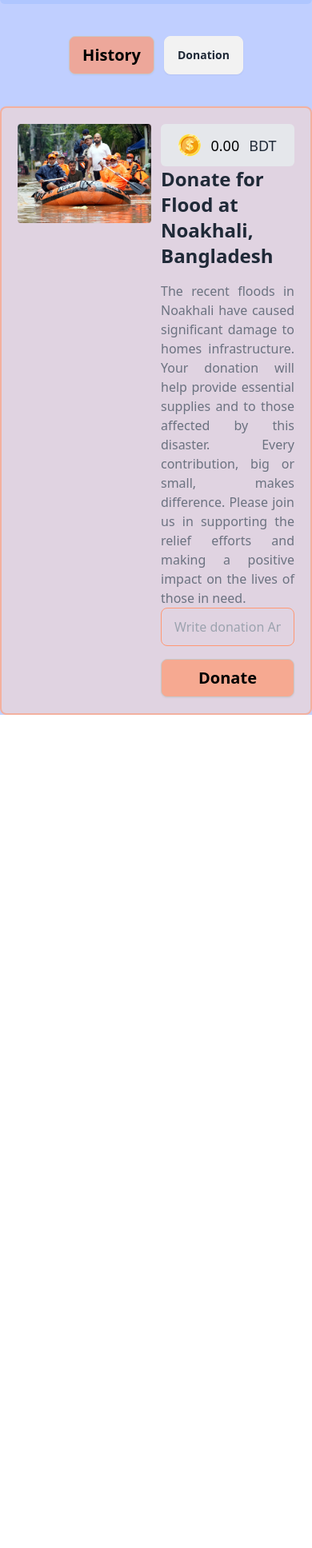
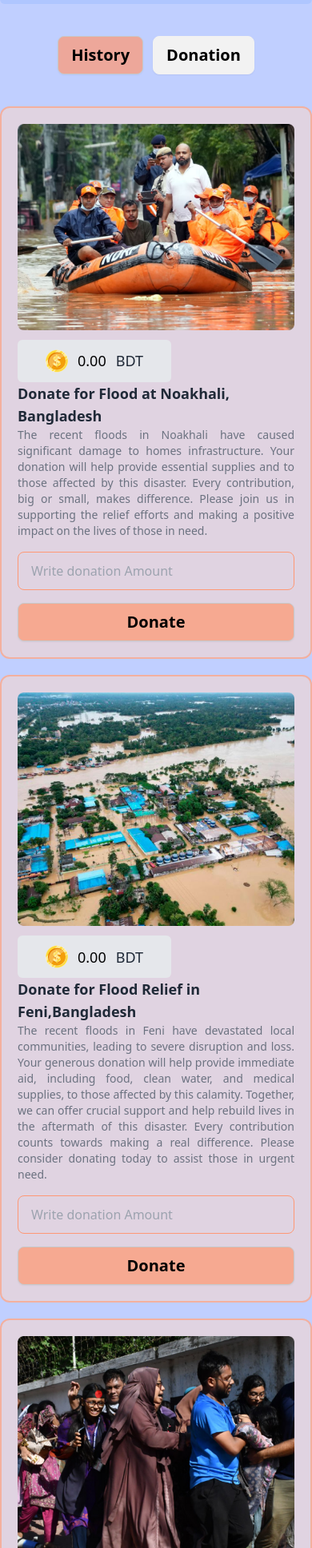
Before and after one commit to fmahadihasan1/donate-bangladesh, a plain HTML site: page index.html in a window 390 px wide. Shown: the part 64-2000 px from the top of the page at 80% size. Before the commit the page ends 958 px from the top, so only its background shows below. Drawn offline with nearby package versions, Linux system fonts and the light colour scheme.

Commit message:
3 card has been added and responsivness also added for cards

```diff
--- a/index.html
+++ b/index.html
@@ -93,16 +93,17 @@
 
       <div class="flex justify-center gap-3 py-10">
         <button class="btn btn btn-active text-black text-xl bg-[rgba(255,153,116,0.72)] hover:bg-[rgb(255,152,116)]">History</button>
-        <button class="btn">Donation</button>
+
+        <button class="btn text-black text-xl ">Donation</button>
       </div>
 
       <!-- Donation Cards -->
 
       <div
-        class="bg-[rgb(255,215,196)] bg-opacity-50 border-2 border-[#ff997498] rounded-lg"
+        class=" rounded-lg flex flex-col gap-5"
       >
         <!-- Card 1 -->
-        <div class="container flex p-5 gap-3">
+        <div class="border-2 border-[#ff997498] bg-[rgb(255,215,196)] bg-opacity-50 flex p-5 gap-3 flex-col md:flex-row rounded-xl">
           <div class="flex-1">
             <img class="w-full" src="./assets/noakhali.png" alt="" />
           </div>
@@ -119,10 +120,10 @@
             </a>
 
             <div>
-              <h1 class="font font-bold text-2xl mb-4">
+              <h1 class="font font-bold text-lg md:text-2xl md:mb-4">
                 Donate for Flood at Noakhali, Bangladesh
               </h1>
-              <p class="text-justify text-gray-500">
+              <p class="text-justify text-gray-500 text-sm md:text-base ">
                 The recent floods in Noakhali have caused significant damage to
                 homes infrastructure. Your donation will help provide essential
                 supplies and to those affected by this disaster. Every
@@ -136,7 +137,87 @@
                 type="text"
                 name=""
                 id=""
-                class="input w-full border border-[#FF9874] bg-transparent"
+                class="input w-full border border-[#FF9874] bg-transparent mt-4"
+                placeholder="Write donation Amount"
+              />
+              <input
+                type="submit"
+                value="Donate"
+                class="btn w-full border mt-4 btn btn-active text-black text-xl bg-[rgba(255,153,116,0.72)] hover:bg-[rgb(255,152,116)]"
+              />
+            </div>
+          </div>
+        </div>
+        <!-- Card 2 -->
+        <div class="border-2 border-[#ff997498] bg-[rgb(255,215,196)] bg-opacity-50 flex p-5 gap-3 flex-col md:flex-row rounded-xl">
+          <div class="flex-1">
+            <img class="w-full" src="./assets/feni.png" alt="" />
+          </div>
+
+          <div class="texts flex-1 flex flex-col justify-around">
+            <a
+              class="bg-gray-200 p-3 rounded-md font-medium flex gap-3 items-center justify-center max-w-48"
+              title="Donated until now"
+            >
+              <img src="./assets/coin.png" alt="" />
+
+              <span class="text-black text-lg">0.00</span>
+              <span class="text-lg">BDT</span>
+            </a>
+
+            <div>
+              <h1 class="font font-bold text-lg md:text-2xl md:mb-4">
+                Donate for Flood Relief in Feni,Bangladesh              </h1>
+              <p class="text-justify text-gray-500 text-sm md:text-base ">
+                The recent floods in Feni have devastated local communities, leading to severe disruption and loss. Your generous donation will help provide immediate aid, including food, clean water, and medical supplies, to those affected by this calamity. Together, we can offer crucial support and help rebuild lives in the aftermath of this disaster. Every contribution counts towards making a real difference. Please consider donating today to assist those in urgent need.
+              </p>
+            </div>
+            <div>
+              <input
+                type="text"
+                name=""
+                id=""
+                class="input w-full border border-[#FF9874] bg-transparent mt-4"
+                placeholder="Write donation Amount"
+              />
+              <input
+                type="submit"
+                value="Donate"
+                class="btn w-full border mt-4 btn btn-active text-black text-xl bg-[rgba(255,153,116,0.72)] hover:bg-[rgb(255,152,116)]"
+              />
+            </div>
+          </div>
+        </div>
+        <!-- Card 3 -->
+        <div class="border-2 border-[#ff997498] bg-[rgb(255,215,196)] bg-opacity-50 flex p-5 gap-3 flex-col md:flex-row rounded-xl">
+          <div class="flex-1">
+            <img class="w-full" src="./assets/quota-protest.png" alt="" />
+          </div>
+
+          <div class="texts flex-1 flex flex-col justify-around">
+            <a
+              class="bg-gray-200 p-3 rounded-md font-medium flex gap-3 items-center justify-center max-w-48"
+              title="Donated until now"
+            >
+              <img src="./assets/coin.png" alt="" />
+
+              <span class="text-black text-lg">0.00</span>
+              <span class="text-lg">BDT</span>
+            </a>
+
+            <div>
+              <h1 class="font font-bold text-lg md:text-2xl md:mb-4">
+                Aid for Injured in the Quota Movement              </h1>
+              <p class="text-justify text-gray-500 text-sm md:text-base ">
+                The recent Quota movement has resulted in numerous injuries and significant hardship for many individuals. Your support is crucial in providing medical assistance, rehabilitation, and necessary supplies to those affected. By contributing, you help ensure that injured individuals receive the care and support they need during this challenging time. Every donation plays a vital role in alleviating their suffering and aiding in their recovery. Please consider making a donation to support these brave individuals in their time of need.
+              </p>
+            </div>
+            <div>
+              <input
+                type="text"
+                name=""
+                id=""
+                class="input w-full border border-[#FF9874] bg-transparent mt-4"
                 placeholder="Write donation Amount"
               />
               <input
```
